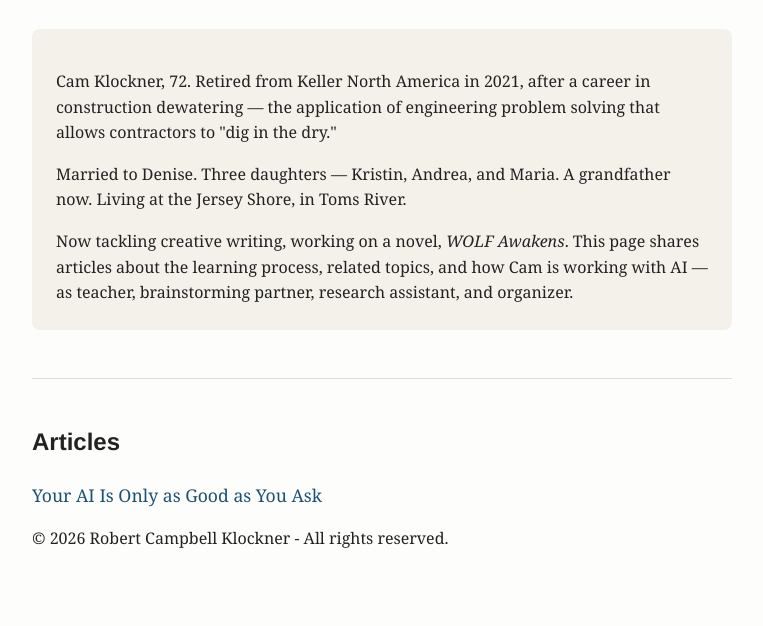
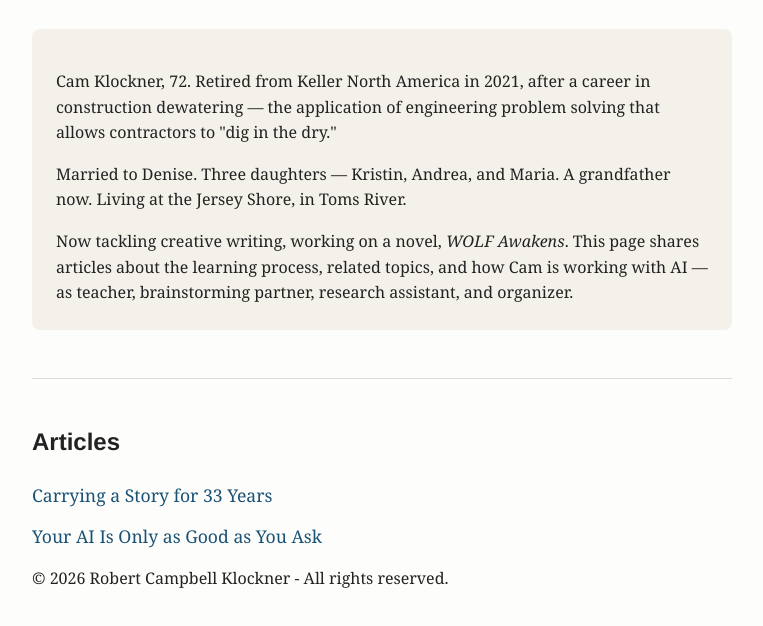
Before and after one commit to CamKlockner/CamKlockner.github.io, a plain HTML site: page index.html in a window 1280 px wide. Shown: the part 182-808 px from the top of the page, without its empty margins (258-1021 px from the left). Drawn offline with Linux system fonts and the light colour scheme.

Commit message:
Add files via upload

```diff
--- a/index.html
+++ b/index.html
@@ -28,11 +28,12 @@
   <section class="articles">
     <h2>Articles</h2>
     <ul>
+      <li><a href="published/articles/carrying-a-story-for-33-years.html">Carrying a Story for 33 Years</a></li>
       <li><a href="published/articles/your-ai-is-only-as-good-as-you-ask.html">Your AI Is Only as Good as You Ask</a></li>
     </ul>
   </section>
 
-    <footer>
+  <footer>
     <p>&copy; 2026 Robert Campbell Klockner - All rights reserved.</p>
   </footer>
 
```
